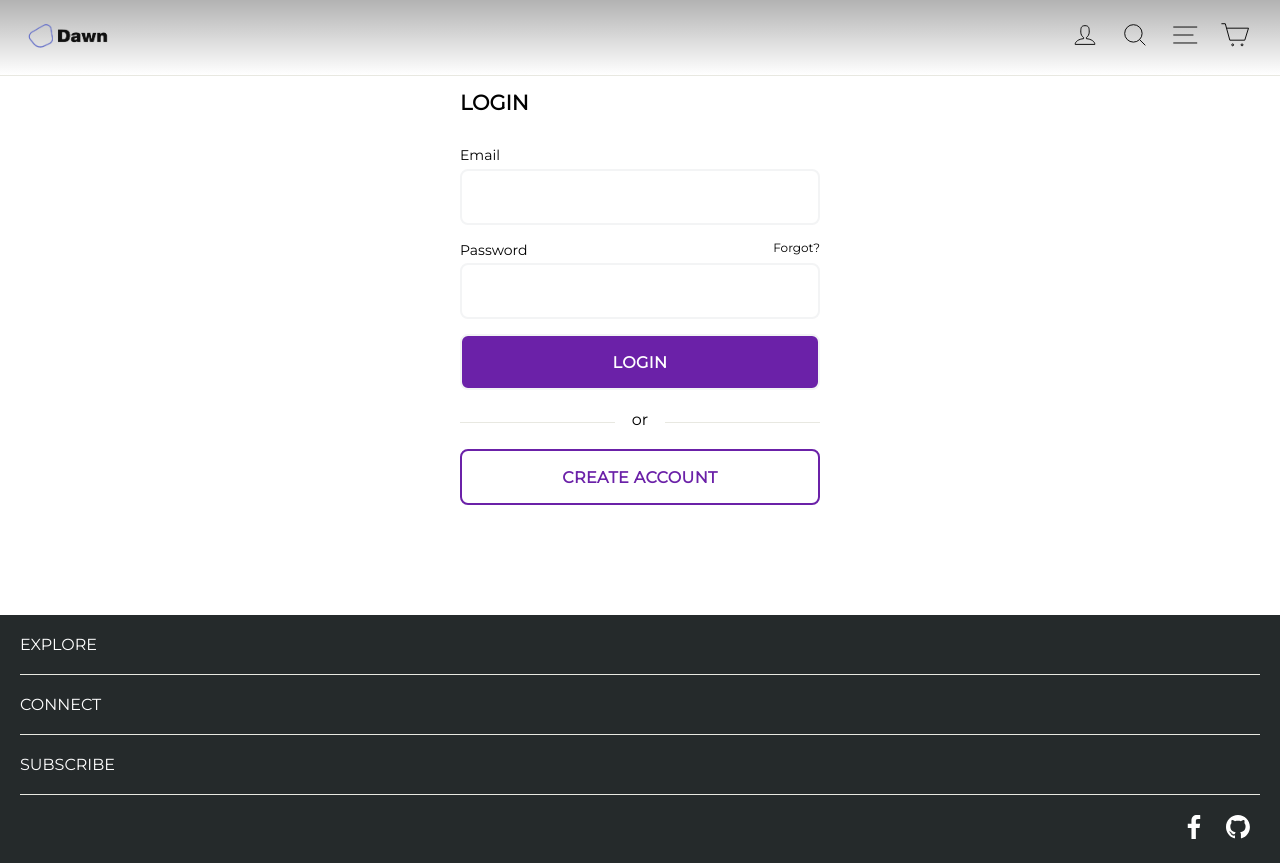
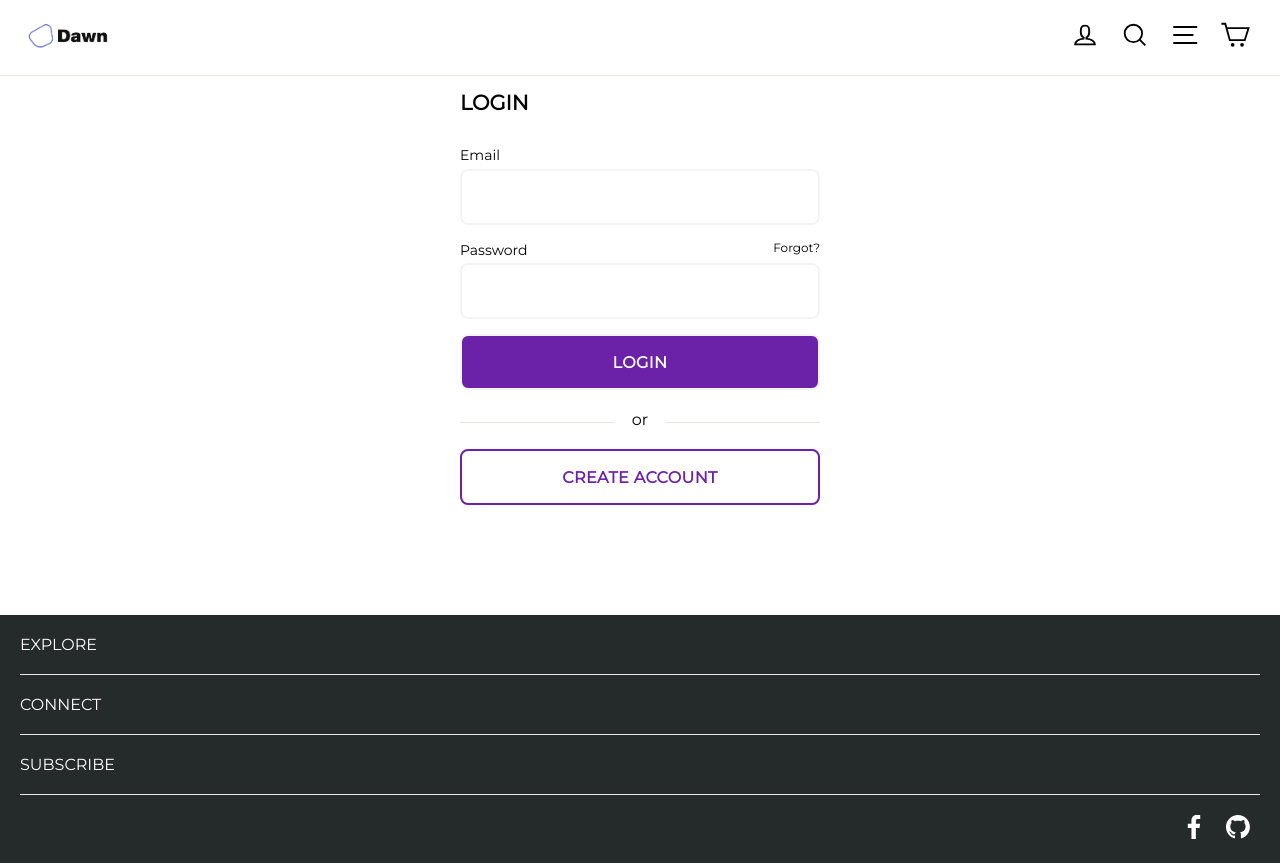
Before and after one commit to christianparanas/tindahan-frontend, a Next.js app: page /account/login in a window 1280 px wide. Built offline with nearby package versions, Linux system fonts and the light colour scheme.

Commit message:
UI fix like nav icons width

```diff
--- a/styles/login.scss
+++ b/styles/login.scss
@@ -38,21 +38,17 @@
 
 		.upper_nav {
 			border-bottom: 1px solid #e8e8e1;
-
-			.logo {
-				font-weight: 700;
-			  color: #000;
-			}
+			background: white;
 
 			.upper_nav_svgs {
 
-		    .cls-1, circle {
-		      fill:none;
-		      stroke:#000;
-		      stroke-miterlimit:10;
-		      stroke-width:2px
+		      .icon .cls-1, circle {
+		        fill:none;
+		        stroke:#000;
+		        stroke-miterlimit:10;
+		        stroke-width: 4px
+		      }
 		    }
-		  }
 		}
 	}
 
```
